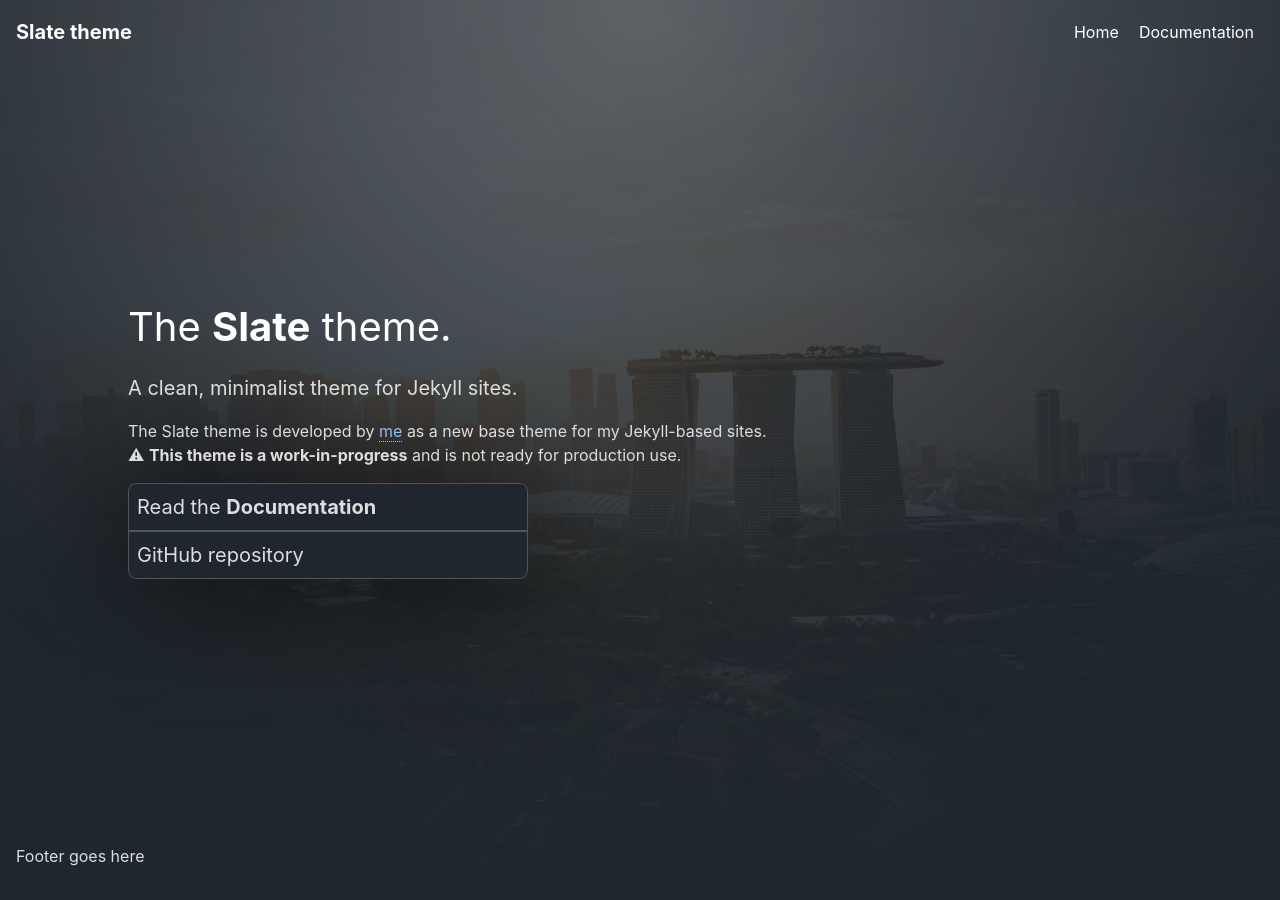
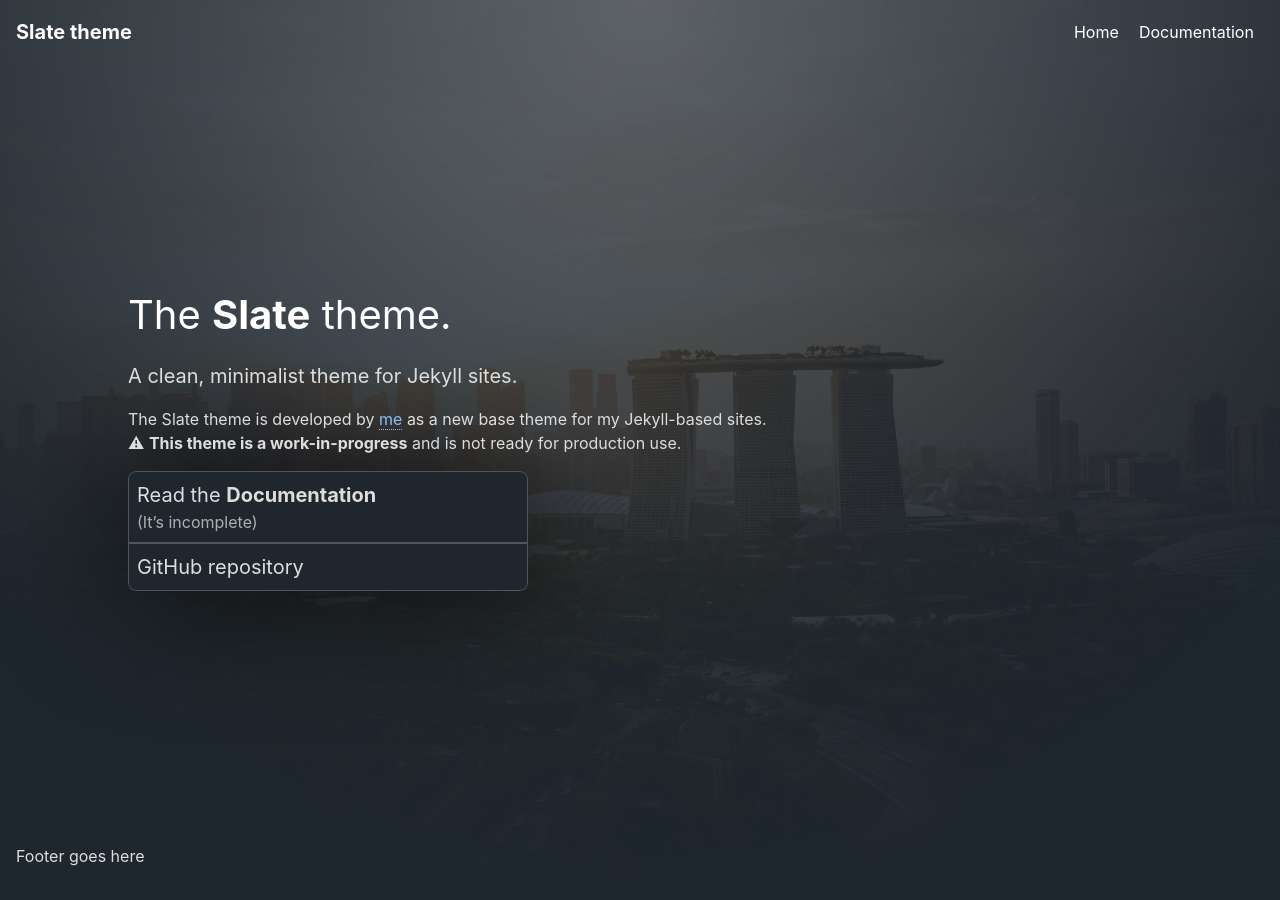
Before and after one commit to joeyfoo/slate, a Jekyll site: the page built from index.md, in a window 1280 px wide. Built offline with Jekyll 4.4.1, drawn with Linux system fonts in a browser that asks for light colours.

Commit message:
Add link-collection description

```diff
--- a/_layouts/home.html
+++ b/_layouts/home.html
@@ -25,7 +25,12 @@ layout: default
             <ul class="home-links link-collection">
             {% for item in page.links %}
                 <li>
-                    <a href="{{ item.link }}">{{ item.title | markdownify }}</a>
+                    <a href="{{ item.link }}">
+                        <div class="link-title">{{ item.title | markdownify }}</div>
+                        {% if item.description %}
+                            <div class="link-description">{{ item.description | markdownify }}</div>
+                        {% endif %}
+                    </a>
                 </li>
             {% endfor %}
             </ul>
--- a/_sass/slate/style.scss
+++ b/_sass/slate/style.scss
@@ -163,6 +163,10 @@ table{
             p{
                 margin: 0 auto;
             }
+            .link-description{
+                font-size: 1rem;
+                opacity: 0.75;
+            }
         }
         &:first-child a{
             border-top-left-radius: 8px;
--- a/index.md
+++ b/index.md
@@ -10,6 +10,7 @@ description: A clean, minimalist theme for Jekyll sites.
 links:
     - title: Read the **Documentation**
       link: docs.html
+      description: "(It's incomplete)"
     - title: GitHub repository
       link: https://github.com/joeyfoo/slate
 ---
```
